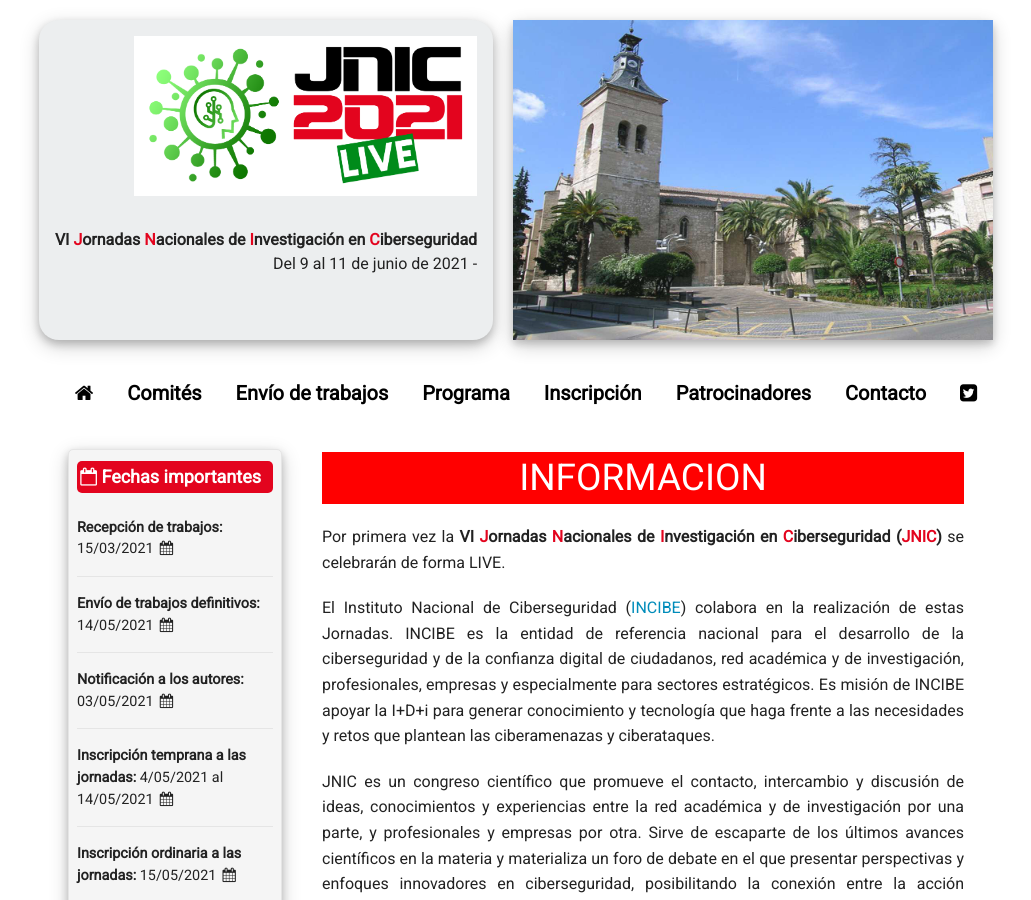
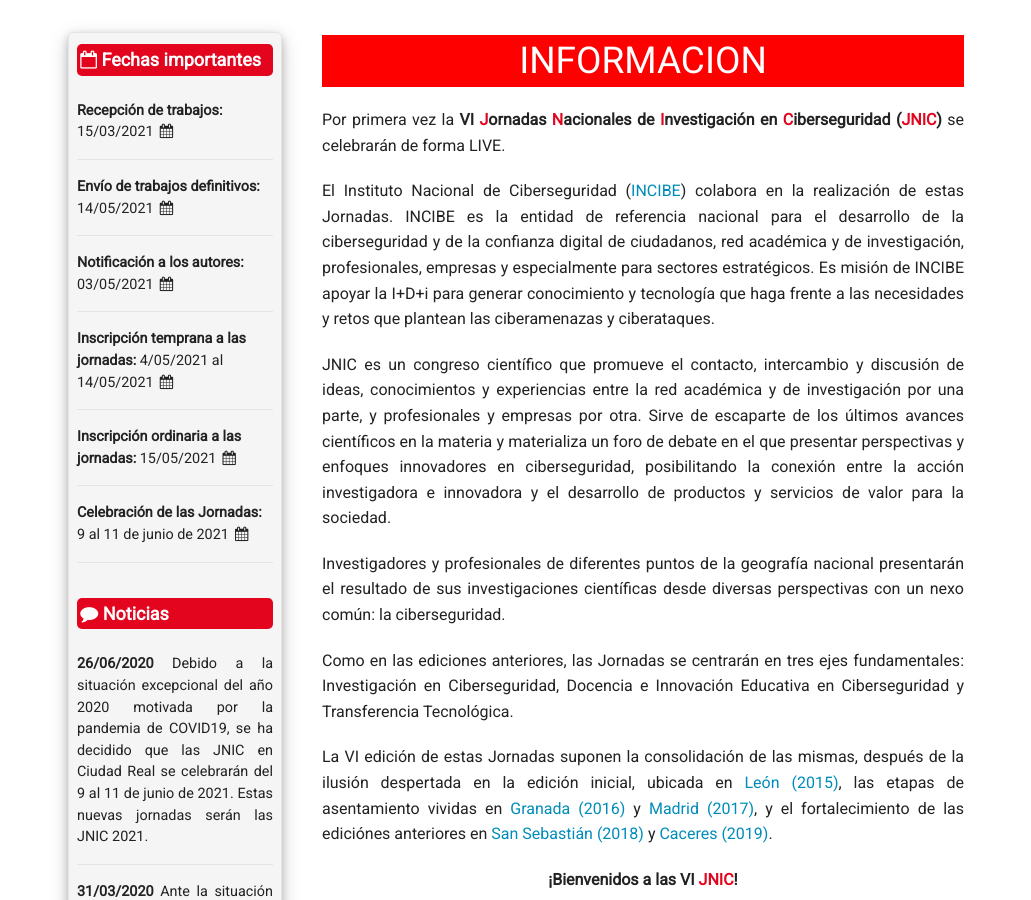
Before and after one commit to jnic2020/jnic2021.github.io, a Jekyll site: the page built from index.md, in a window 1280 px wide and 900 px high. Shown: the whole window, without its empty margins (124-1155 px from the left). Built offline with Jekyll 4.4.1, drawn with Linux system fonts in a browser that asks for light colours; nearby versions of some CDN libraries.

Commit message:
Update home.html

```diff
--- a/_layouts/home.html
+++ b/_layouts/home.html
@@ -4,36 +4,6 @@
 {% include head.html %}
 </head>
 <body class="home-template" itemscope itemtype="http://schema.org/WebPage">
-<header style="margin-top:20px" class="notepad-site-head">
-    <div style="text-align: center" class="notepad-site-head-menu">
-        <div class="notepad-blog-logo"><a href="{{ site.url }}"><img style="margin-bottom: 2rem" src="{{ site.url }}/images/{{ site.logo }}" alt="Blog Logo" /></a><br><span style="font-size: 1.0rem;line-height: 1.5;"><b>VI <span style="color:#e3041e">J</span>ornadas <span style="color:#e3041e">N</span>acionales de <span style="color:#e3041e">I</span>nvestigación en <span style="color:#e3041e">C</span>iberseguridad</b><br>{{ site.date }} - {{ site.location }}</span></div><img id="img_main" src="{{ site.url }}/images/slider_nuevo_1.jpg" style="box-shadow:0 4px 8px 0 rgba(0, 0, 0, 0.2), 0 6px 20px 0 rgba(0, 0, 0, 0.19);max-height: 20rem;">
-
-        <div class="notepad-blog-menu">
-    <div class="notepad-mobile-menu show-for-small">
-        <a href="#"><i class="fa fa-bars"></i></a>
-    </div>
-    <ul class="notepad-menu">
-    	<li class="show-for-small"><div align="left"><img src="{{ site.url }}/images/{{ site.logo }}" style="max-height: 100px"></div></li>
-        <li class="notepad-mobile-close-btn show-for-small text-right">
-            <a href="#"><i class="fa fa-times"></i></a>
-        </li>
-        <li><a href="{{ site.url }}"><i class="fa fa-home"></i></a></li>
-{% for link in site.links %}
-            <li>{% if link.external %}
-            <a href="{{ link.url }}"><b>{{ link.title }}</b></a>
-            {% else %}
-            <a href="{{ site.url }}{{ link.url }}"><b>{{ link.title }}</b></a>
-            {% endif %} </li>
-{% endfor %}
-		<li><a href="https://twitter.com/hashtag/jnic2021"><i class="fa fa-twitter-square"></i></a></li>
-    </ul>
-</div>
-        <div class="clearfix"></div>
-    </div>
-    <div class="notepad-site-head-content">
-
-    </div>
-</header>
 
 
 
```
